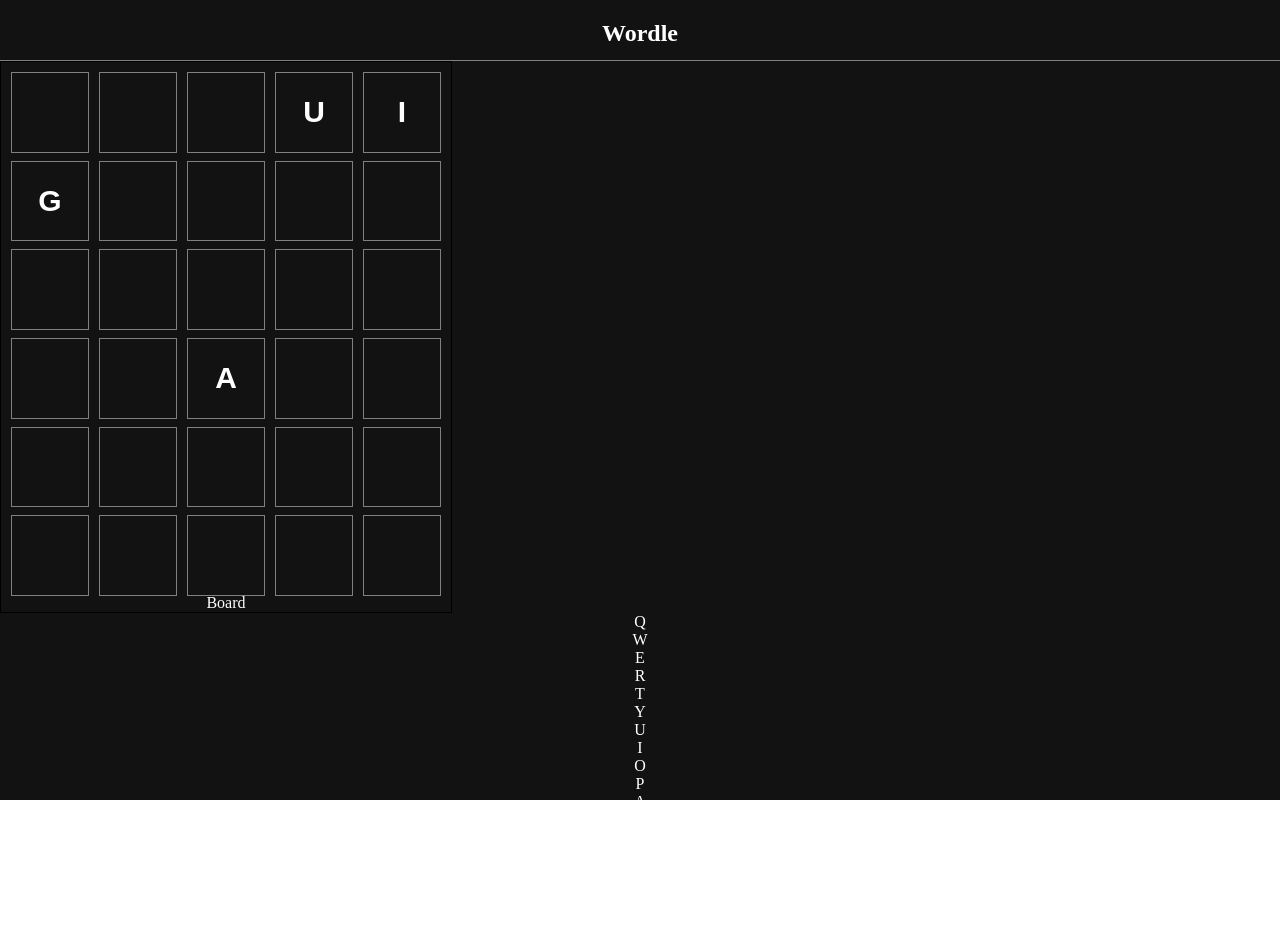
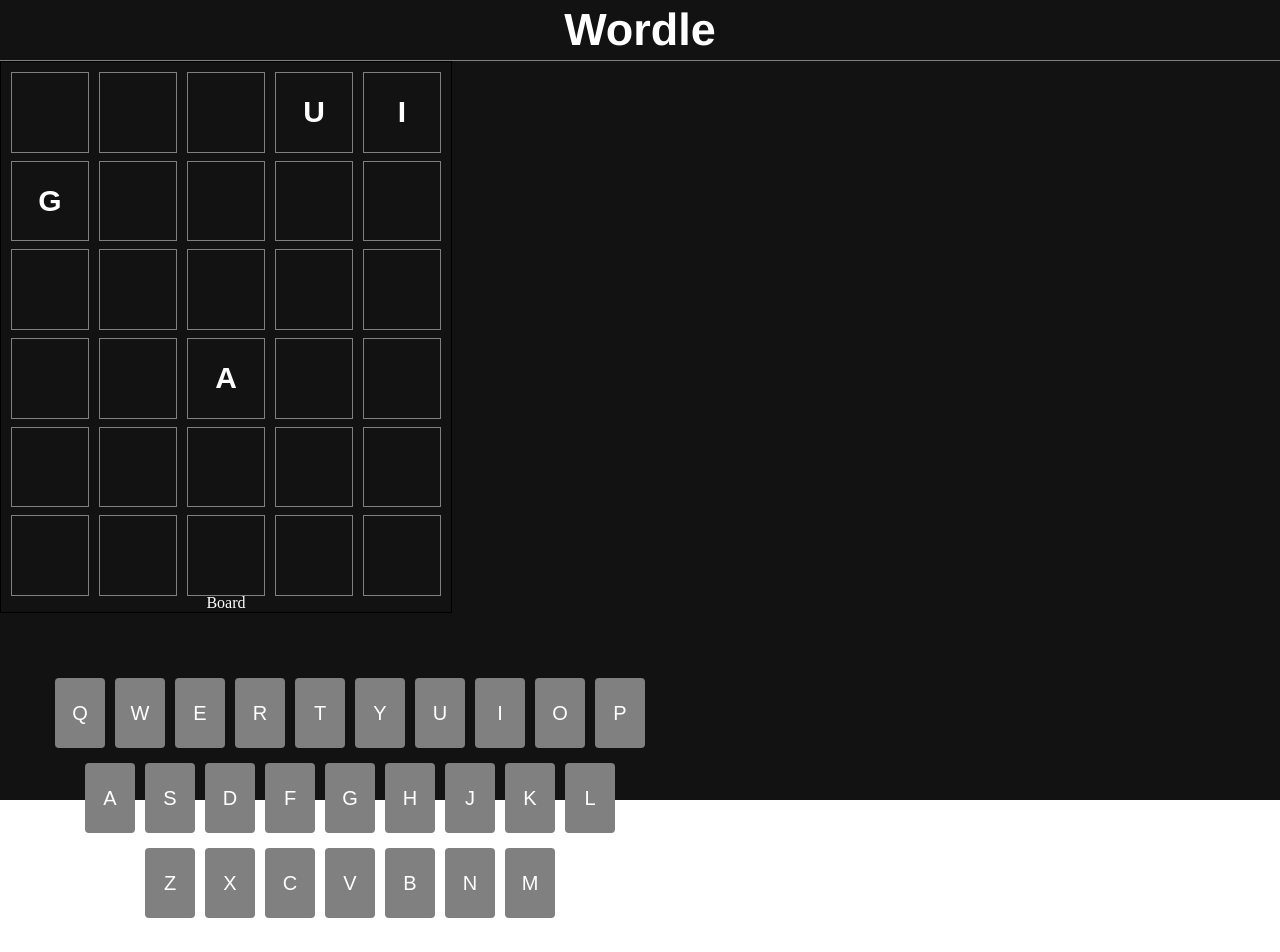
Before and after one commit to INKR1/wordle_react, a React (Create React App) app in the folder wordle/: page / in a window 1280 px wide. Shown: the top 952 px of the page. Built offline with nearby package versions, Linux system fonts and the light colour scheme.

Commit message:
added style to keyboard

```diff
--- a/wordle/src/App.css
+++ b/wordle/src/App.css
@@ -18,6 +18,13 @@
   border-bottom: 1px solid grey;
   display: grid;
   place-items: center;
+}
+
+nav h1 {
+  margin: 0;
+  font-family: Helvetica, Arial, sans-serif;
+  color: white;
+  font-size: 45px;
 }
 
 .board {
@@ -47,3 +54,46 @@
   color: white;
   font-family: Arial, Helvetica, sans-serif;
 }
+
+.keyboard {
+  width: 700px;
+  height: 300px;
+  margin-top: 60px;
+}
+
+.line1 {
+  flex: 33%;
+  display: flex;
+  flex-direction: row;
+  display: flex;
+  justify-content: center;
+  margin: 5px;
+}
+.line2 {
+  flex: 33%;
+  display: flex;
+  flex-direction: row;
+  justify-content: center;
+  margin: 5px;
+}
+.line3 {
+  flex: 33%;
+  display: flex;
+  flex-direction: row;
+  justify-content: center;
+  margin: 5px;
+}
+
+.key {
+  width: 50px;
+  height: 70px;
+  margin: 5px;
+  border-radius: 4px;
+  display: grid;
+  place-items: center;
+  font-size: 20px;
+  background-color: grey;
+  color: white;
+  font-family: Arial, Helvetica, sans-serif;
+  cursor: pointer;
+}
```
